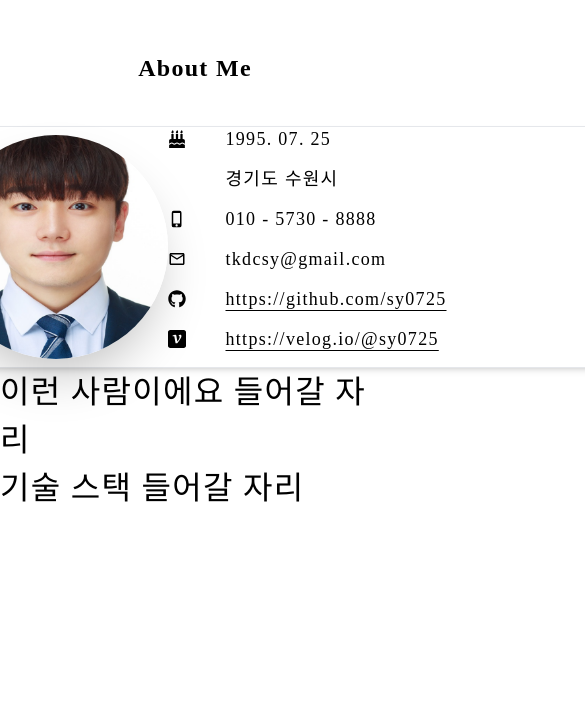
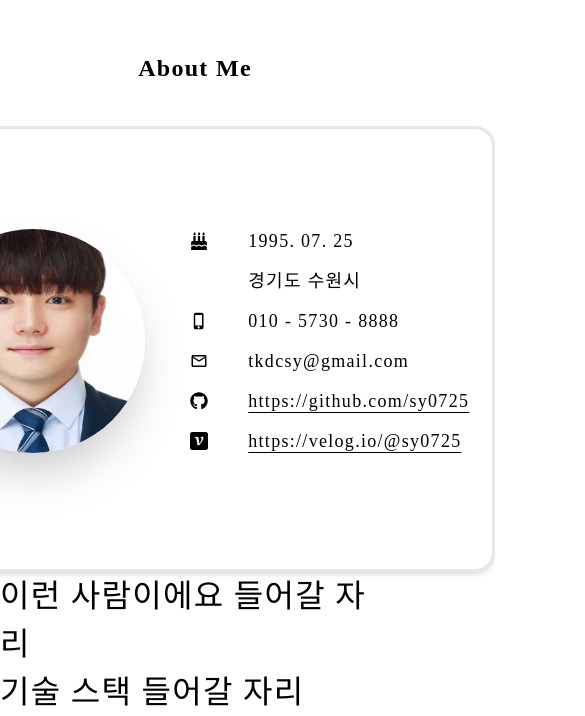
Before and after one commit to sy0725/portfolio, a Next.js app: page / in a window 390 px wide. Shown: the part 794-1510 px from the top of the page, 585 px wide, since content can reach past the window. Before the commit the page ends 1306 px from the top, so only its background shows below. Built offline with nearby package versions, Linux system fonts and the light colour scheme; some icons are missing; a web font is replaced by a local one.

Commit message:
🌈 CardBox 추가 및 반응형 설정

```diff
--- a/src/components/Common/CardBox.tsx
+++ b/src/components/Common/CardBox.tsx
@@ -1,12 +1,10 @@
 interface Props {
   children: React.ReactNode;
-  justify?: string;
   className?: string;
 }
 
 function CardBox({
   children,
-  justify = `justify-center`,
   className = "",
   ...props
 }: Props) {
@@ -14,7 +12,7 @@ function CardBox({
     <>
       <div
         className={`
-      border relative rounded-[20px] min-w-[1000px] max-w-[1510px] h-auto max-h-full flex items-center shadow-md ${justify} ${className} `}
+      border-[3px] rounded-[20px] min-w-[1510px] max-w-[1510px] mobile:min-w-[600px] mobile:max-w-[600px] tablet:min-w-[1100px] tablet:max-w-[1100px] h-auto flex shadow-md justify-around py-[100px] ${className}`}
         {...props}>
         {children}
       </div>
```
